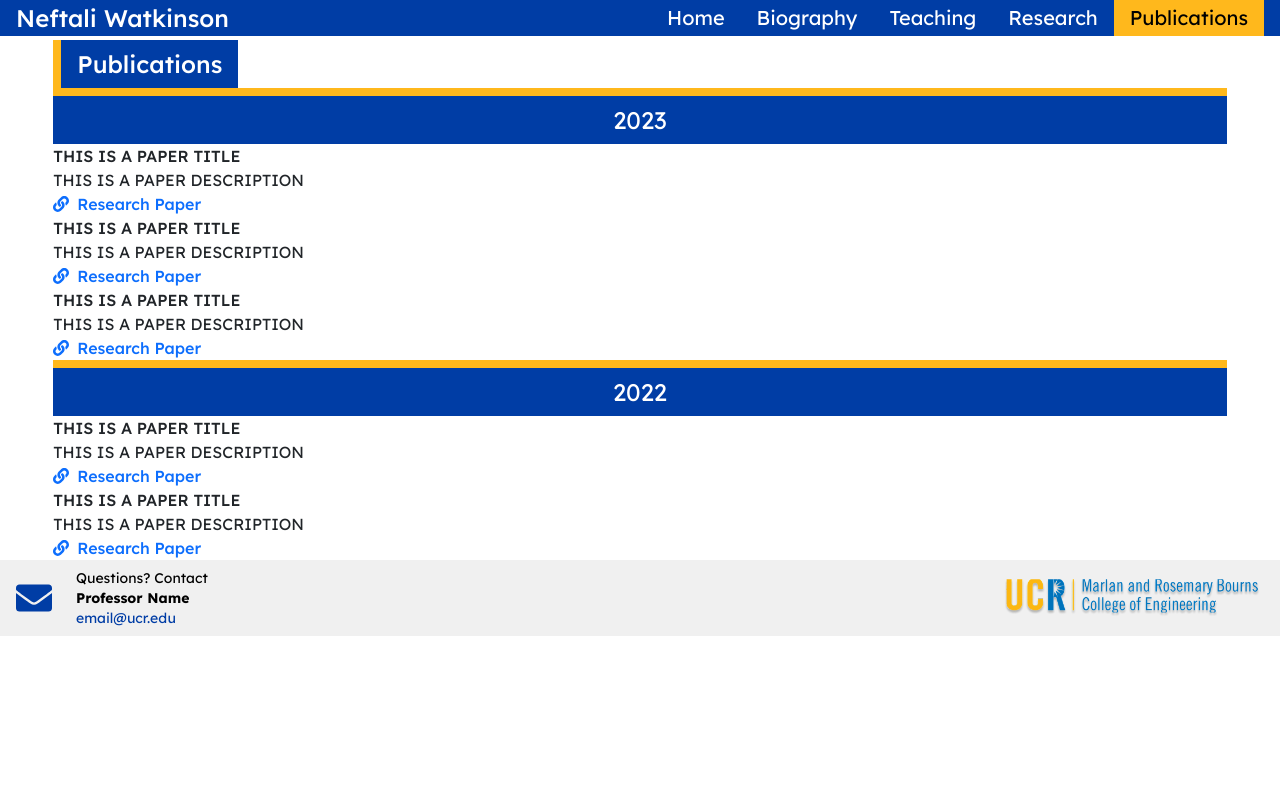
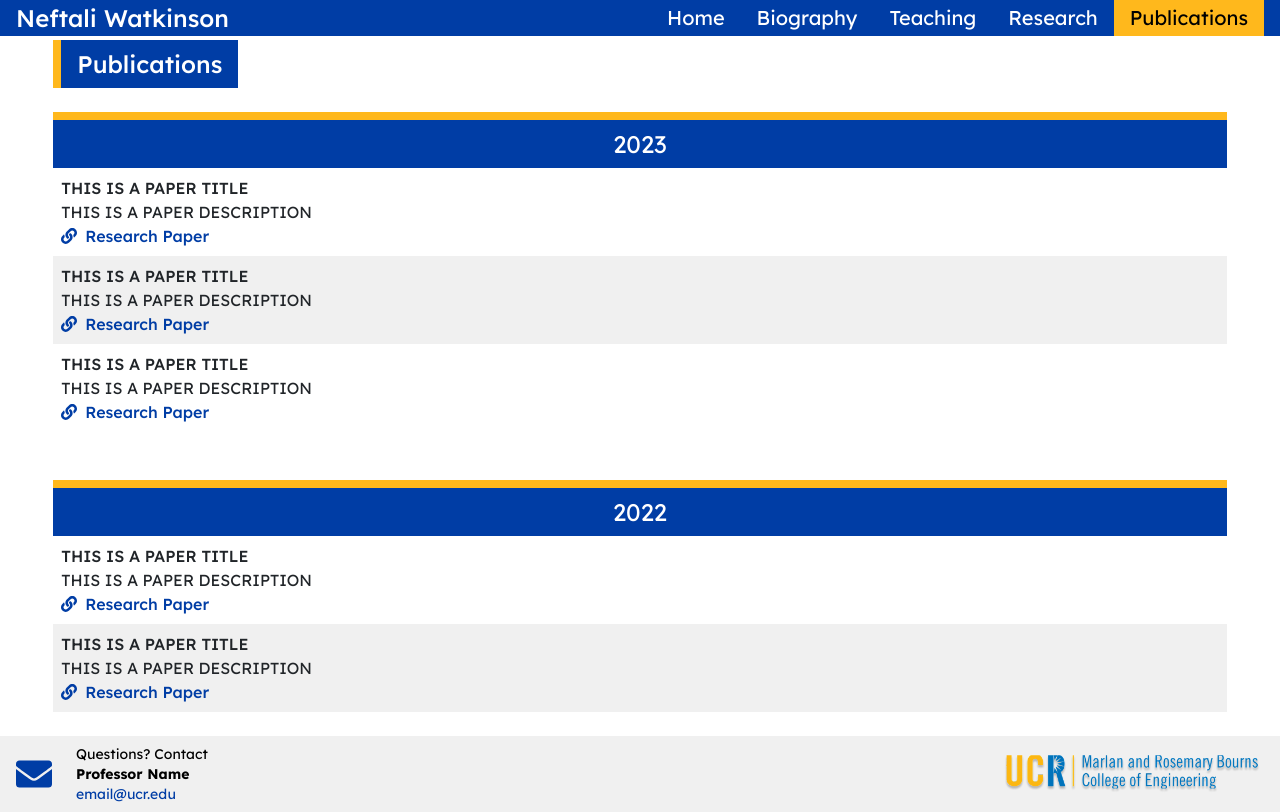
Before and after one commit to acm-ucr/professor-website, a Next.js app: page /publications in a window 1280 px wide. Built offline with nearby package versions, Linux system fonts and the light colour scheme.

Commit message:
publications basically done

```diff
--- a/src/app/publications/page.jsx
+++ b/src/app/publications/page.jsx
@@ -10,18 +10,23 @@ const Page = () => {
       {Object.keys(Publications)
         .sort((a, b) => b - a)
         .map((year, index) => (
-          <div key={index} className="w-full">
+          <div key={index} className="w-full my-4">
             <div className="bg-professor-blue border-t-8 border-professor-yellow text-center text-white text-2xl py-2">
               {year}
             </div>
             <div>
               {Publications[year].map((publication, index) => (
-                <div key={index} className={``}>
+                <div
+                  key={index}
+                  className={`${
+                    index % 2 == 0 ? "bg-white" : "bg-professor-lightgray"
+                  } p-2`}
+                >
                   <p className="font-medium mb-0">{publication.title}</p>
                   <p className="mb-0">{publication.description}</p>
                   <a
                     href={publication.link}
-                    className="font-medium no-underline flex items-center justify-start"
+                    className="font-medium no-underline flex items-center justify-start text-professor-blue"
                   >
                     <FaLink className="mr-2" />
                     Research Paper
```
